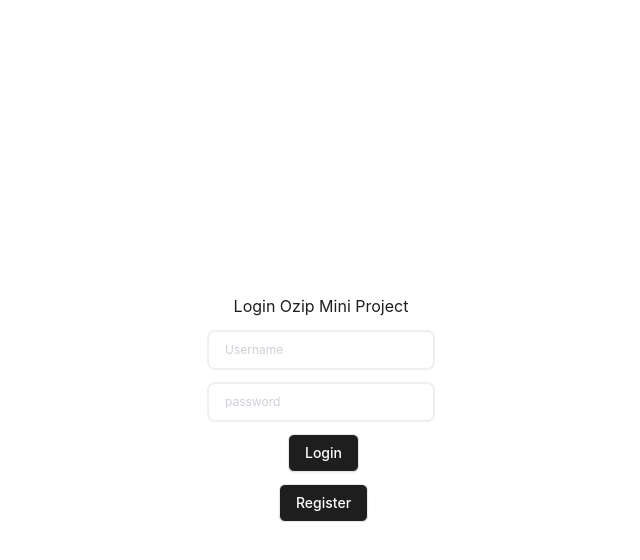
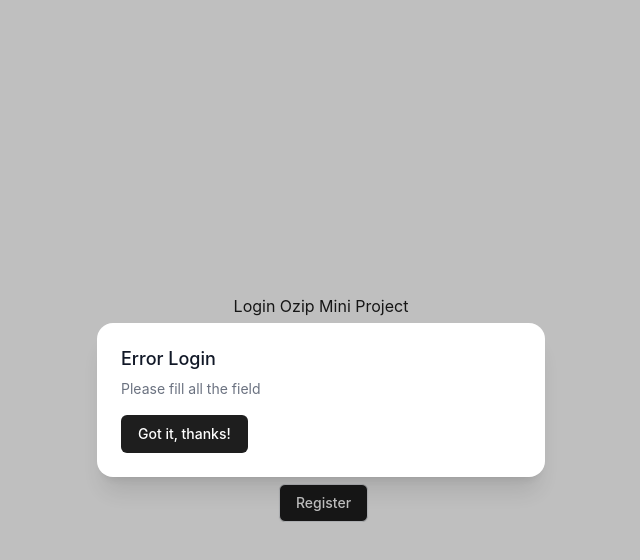
Before and after one commit to mzbudi/ozip-mini-project-frontend, a React (Create React App) app: page /auth in a window 1280 px wide. Both pictures are taken after a click on the button "Login". Shown: the top 560 px of the page, without its empty margins (319-959 px from the left). Built offline with nearby package versions, Linux system fonts and the light colour scheme; a web font is replaced by a local one.

Commit message:
Add : HeadlessUI, Add : Modal View and Config

```diff
--- a/package.json
+++ b/package.json
@@ -3,6 +3,7 @@
   "version": "0.1.0",
   "private": true,
   "dependencies": {
+    "@headlessui/react": "^1.7.7",
     "@reduxjs/toolkit": "^1.9.1",
     "@testing-library/jest-dom": "^5.16.5",
     "@testing-library/react": "^13.4.0",
--- /dev/null
+++ b/src/components/Modal.tsx
@@ -0,0 +1,82 @@
+import React, { Fragment } from "react";
+import { Dialog, Transition } from "@headlessui/react";
+
+interface ModalProps {
+  isOpen: boolean;
+  setIsOpen: React.Dispatch<React.SetStateAction<boolean>>;
+  errorType: string;
+  message: string;
+}
+
+const Modal: React.FC<ModalProps> = ({
+  isOpen,
+  setIsOpen,
+  errorType,
+  message,
+}) => {
+  return (
+    <Transition appear show={isOpen} as={Fragment}>
+      <Dialog
+        as="div"
+        className="relative z-10"
+        onClose={() => {
+          setIsOpen(false);
+        }}
+      >
+        <Transition.Child
+          as={Fragment}
+          enter="ease-out duration-300"
+          enterFrom="opacity-0"
+          enterTo="opacity-100"
+          leave="ease-in duration-200"
+          leaveFrom="opacity-100"
+          leaveTo="opacity-0"
+        >
+          <div className="fixed inset-0 bg-black bg-opacity-25" />
+        </Transition.Child>
+
+        <div className="fixed inset-0 overflow-y-auto">
+          <div className="flex min-h-full items-center justify-center p-4 text-center">
+            <Transition.Child
+              as={Fragment}
+              enter="ease-out duration-300"
+              enterFrom="opacity-0 scale-95"
+              enterTo="opacity-100 scale-100"
+              leave="ease-in duration-200"
+              leaveFrom="opacity-100 scale-100"
+              leaveTo="opacity-0 scale-95"
+            >
+              <Dialog.Panel className="w-full max-w-md transform overflow-hidden rounded-2xl bg-white p-6 text-left align-middle shadow-xl transition-all">
+                <Dialog.Title
+                  as="h3"
+                  className="text-lg font-medium leading-6 text-gray-900"
+                >
+                  {errorType}
+                </Dialog.Title>
+                <div className="mt-2">
+                  <p className="text-sm text-gray-500">
+                    {message}
+                  </p>
+                </div>
+
+                <div className="mt-4">
+                  <button
+                    type="button"
+                    className="inline-flex justify-center rounded-md border border-transparent bg-primary px-4 py-2 text-sm font-medium text-white hover:bg-blue-200 focus:outline-none focus-visible:ring-2 focus-visible:ring-blue-500 focus-visible:ring-offset-2"
+                    onClick={() => {
+                      setIsOpen(false);
+                    }}
+                  >
+                    Got it, thanks!
+                  </button>
+                </div>
+              </Dialog.Panel>
+            </Transition.Child>
+          </div>
+        </div>
+      </Dialog>
+    </Transition>
+  );
+};
+
+export default Modal;
--- a/src/pages/Authentication.tsx
+++ b/src/pages/Authentication.tsx
@@ -1,17 +1,17 @@
 import React, { useState } from "react";
-// import { useDispatch, useSelector } from "react-redux";
 
-// import Modal from "../components/Modal";
+import Modal from "../components/Modal";
 
 const Authentication: React.FC = () => {
-  //   const dispatch = useDispatch();
-
   const [email, setUsername] = useState("");
   const [password, setPassword] = useState("");
   const [registEmail, setRegistEmail] = useState("");
   const [registPassword, setRegistPassword] = useState("");
   const [name, setName] = useState("");
   const [currentLayout, setCurrentLayout] = useState("login");
+  const [isOpen, setIsOpen] = useState(false);
+  const [errorType, setErrorType] = useState("");
+  const [errorMessage, setErrorMessage] = useState("");
 
   const handleUsername = (e: React.ChangeEvent<HTMLInputElement>) => {
     setUsername(e.target.value);
@@ -31,6 +31,14 @@
 
   const handleName = (e: React.ChangeEvent<HTMLInputElement>) => {
     setName(e.target.value);
+  };
+
+  const handleLogin = () => {
+    if (email === "" || password === "") {
+      setErrorType("Error Login");
+      setErrorMessage("Please fill all the field");
+      setIsOpen(true);
+    }
   };
 
   return (
@@ -59,7 +67,7 @@
             className="w-full border-2 border-[#E0E0E0] focus:outline-primary focus:caret-primary active:outline-borderPrimary rounded-lg px-4 py-2 mt-2 text-xs leading-5 opacity-50"
           />
           <button
-            onClick={() => {}}
+            onClick={handleLogin}
             className="flex flex-row justify-center ml-[5px] rounded-md shadow-sm border border-borderPrimary bg-primary px-4 py-2 text-sm font-medium text-white hover:bg-borderPrimary focus:outline-none focus-visible:ring-2 focus-visible:ring-borderPrimary focus-visible:ring-offset-2"
           >
             Login
@@ -120,6 +128,12 @@
           </button>
         </div>
       </div>
+      <Modal
+        isOpen={isOpen}
+        setIsOpen={setIsOpen}
+        errorType={errorType}
+        message={errorMessage}
+      />
     </div>
   );
 };
```
Also changed, not shown: 1 other file (tests, documents, lock files or other folders).
